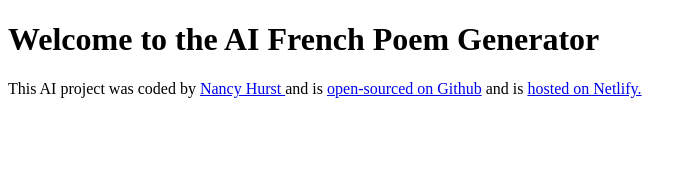
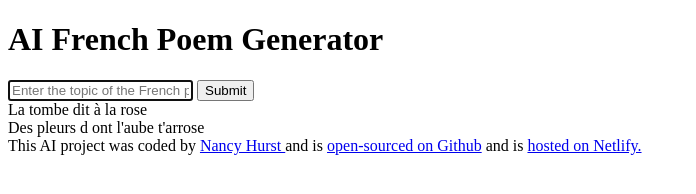
Before and after one commit to Cendrinne/French-Poem_Generator_nh, a plain HTML site: page index.html in a window 1280 px wide. Shown: the whole page, without its empty margins (0-696 px from the left). Drawn offline with Linux system fonts and the light colour scheme.

Commit message:
Update index.html

```diff
--- a/index.html
+++ b/index.html
@@ -4,10 +4,32 @@
     <meta charset="UTF-8" />
     <meta name="viewport" content="width=device-width, initial-scale=1.0" />
     <link rel="stylesheet" href="src/style.css" />
-    <title>AI Poem Generator</title>
+    <title>AI French Poem Generator</title>
   </head>
   <body>
-    <h1>Welcome to the AI French Poem Generator</h1>
+    <header>
+      <h1>AI French Poem Generator</h1>
+    </header>
+
+    <main>
+      <form>
+        <input
+          type="text"
+          id="theme"
+          placeholder="Enter the topic of the French poem"
+          autofocus
+          required
+          autocomplete="off"
+        />
+        <input type="submit" />
+      </form>
+      <div>
+        La tombe dit à la rose
+        <br />
+        Des pleurs d ont l'aube t'arrose
+        <br />
+      </div>
+    </main>
 
     <footer>
       This AI project was coded by
```
